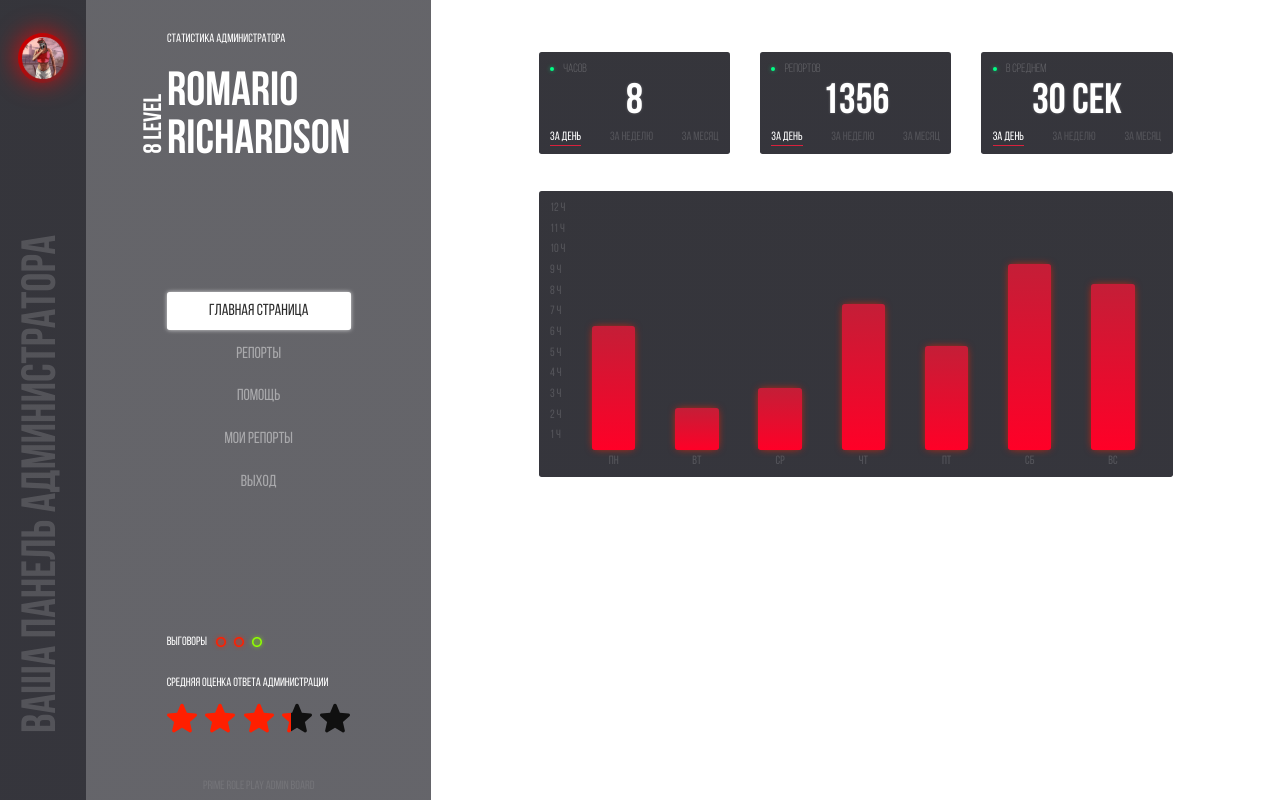
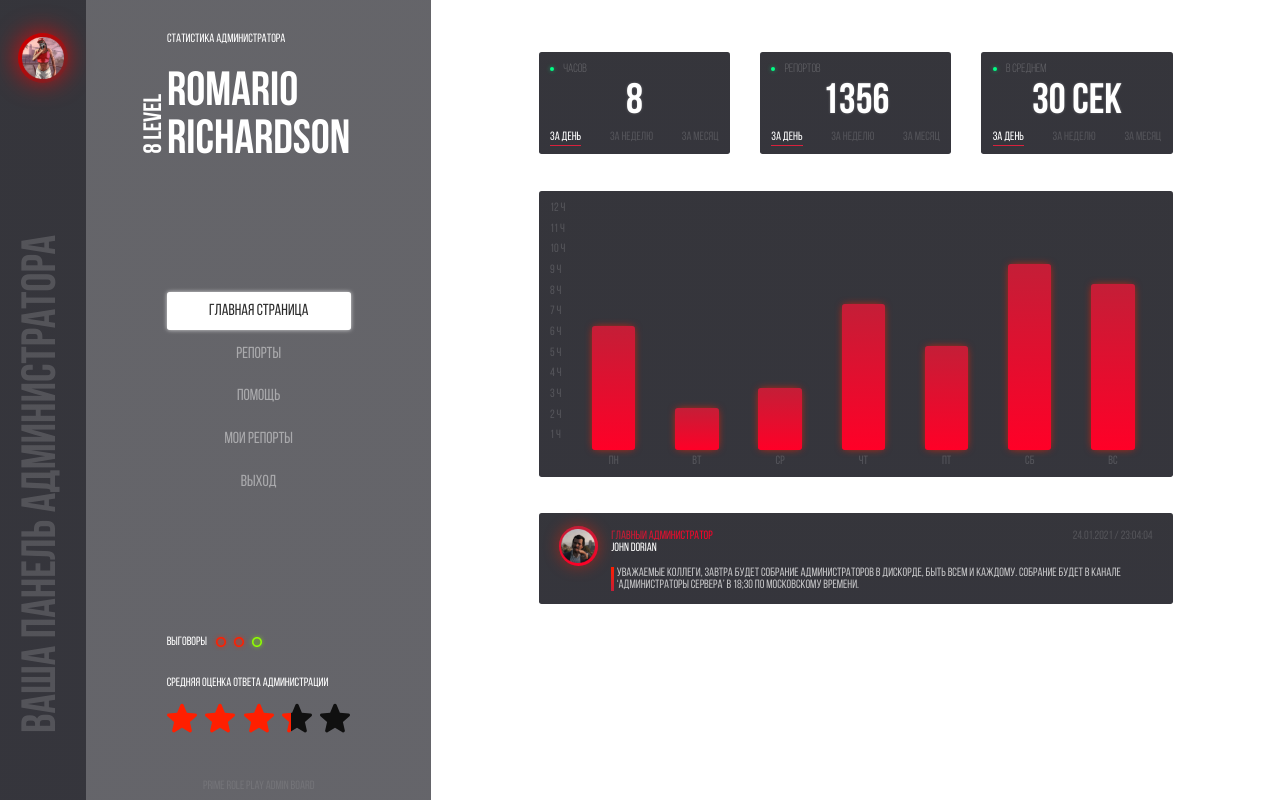
Before and after one commit to x8er/ragemp-primerp-ui-admin, a Vue app: page / in a window 1280 px wide. Built offline with nearby package versions, Linux system fonts and the light colour scheme.

Commit message:
feat(statistics page): add "news"

```diff
--- a/src/App.vue
+++ b/src/App.vue
@@ -2,7 +2,7 @@
   <div class="admin-panel">
     <header>
       <div class="ring">
-        <img src="/header-ava.png" />
+        <img :src="FETCHDATA.adminData.avaUrl" />
       </div>
       <div class="title">Ваша панель администратора</div>
     </header>
@@ -202,6 +202,28 @@
             </div>
           </div>
         </div>
+        <div class="news">
+          <div class="title">Новости</div>
+          <div class="main">
+            <div class="ava">
+              <img src="/news-ava.png" />
+            </div>
+            <div class="container">
+              <div class="info">
+                <div class="user">
+                  <div class="rang-title">{{ FETCHDATA.news.rangTitle }}</div>
+                  <div class="fullname">
+                    {{
+                      FETCHDATA.news.firstName + " " + FETCHDATA.news.lastName
+                    }}
+                  </div>
+                </div>
+                <div class="timestamp">{{ millisecondsToDateString }}</div>
+              </div>
+              <div class="message">{{ FETCHDATA.news.message }}</div>
+            </div>
+          </div>
+        </div>
       </div>
     </main>
   </div>
@@ -216,6 +238,7 @@ export default {
         adminData: {
           firstName: "Romario",
           lastName: "Richardson",
+          avaUrl: "/header-ava.png",
           lvl: 8,
           reprimands: 2,
           rating: 3.3,
@@ -252,6 +275,15 @@ export default {
               value: 28800,
             },
           ],
+        },
+        news: {
+          firstName: "John",
+          lastName: "Dorian",
+          rangTitle: "Главный администратор",
+          avaUrl: "/news-ava.png",
+          timestamp: 1611529444189,
+          message:
+            "Уважаемые коллеги, завтра будет собрание администраторов в дискорде, быть всем и каждому. Cобрание будет в канале ‘администраторы сервера’ в 18;30 по московскому времени.",
         },
       },
       currentOnlineSort: 0,
@@ -300,6 +332,12 @@ export default {
       return this.FETCHDATA.adminData.week.map((el) => {
         return Math.ceil((el.value * 100) / 43200);
       });
+    },
+    millisecondsToDateString() {
+      return new Date(this.FETCHDATA.news.timestamp)
+        .toLocaleString("en-GB")
+        .replaceAll("/", ".")
+        .replace(",", " /");
     },
   },
 };
@@ -577,6 +615,8 @@ body {
       }
 
       .detailed-online-statistics {
+        margin-bottom: 1.40625vw;
+
         .title {
           margin-bottom: 0.520833vw;
         }
@@ -624,6 +664,86 @@ body {
           }
         }
       }
+
+      .news {
+        .title {
+          margin-bottom: 0.520833vw;
+        }
+
+        .main {
+          box-sizing: border-box;
+          padding: 1.0416666667vw 1.5625vw;
+          display: flex;
+          background: linear-gradient(
+            180deg,
+            rgba(18, 18, 25, 0.85) 0%,
+            rgba(18, 18, 26, 0.85) 100%
+          );
+          border-radius: 0.20833vw;
+
+          .ava {
+            align-self: flex-start;
+            padding: 0.2083333333vw;
+            border-radius: 50%;
+            background: linear-gradient(180deg, #c41e37 0%, #fe0026 100%);
+            filter: drop-shadow(0px 0px 0.625vw rgba(255, 31, 0, 0.49));
+
+            img {
+              display: block;
+              width: 2.65625vw;
+              height: 2.65625vw;
+            }
+          }
+
+          .container {
+            box-sizing: border-box;
+            padding-top: 0.2604166667vw;
+            flex-grow: 1;
+            margin-left: 1.0416666667vw;
+
+            .info {
+              display: flex;
+              justify-content: space-between;
+
+              .user {
+                .rang-title {
+                  background: linear-gradient(90deg, #c41e37 0%, #fe0026 100%);
+                  background-clip: text;
+                  -webkit-text-fill-color: transparent;
+                  color: #0b2349;
+                }
+              }
+
+              .timestamp {
+                color: rgba(255, 255, 255, 0.15);
+              }
+            }
+
+            .message {
+              box-sizing: border-box;
+              padding-left: 0.4166666667vw;
+              margin-top: 1.0416666667vw;
+              color: rgba(255, 255, 255, 0.7);
+              position: relative;
+
+              &::before {
+                content: "";
+                width: 0.2083333333vw;
+                height: 100%;
+                background: linear-gradient(
+                  180deg,
+                  #ff1f00 0%,
+                  #ff1f00 0.01%,
+                  #c41e37 100%
+                );
+                position: absolute;
+                top: 0;
+                left: 0;
+              }
+            }
+          }
+        }
+      }
     }
   }
 }
```
Also changed, not shown: public/news-ava.png (added).
